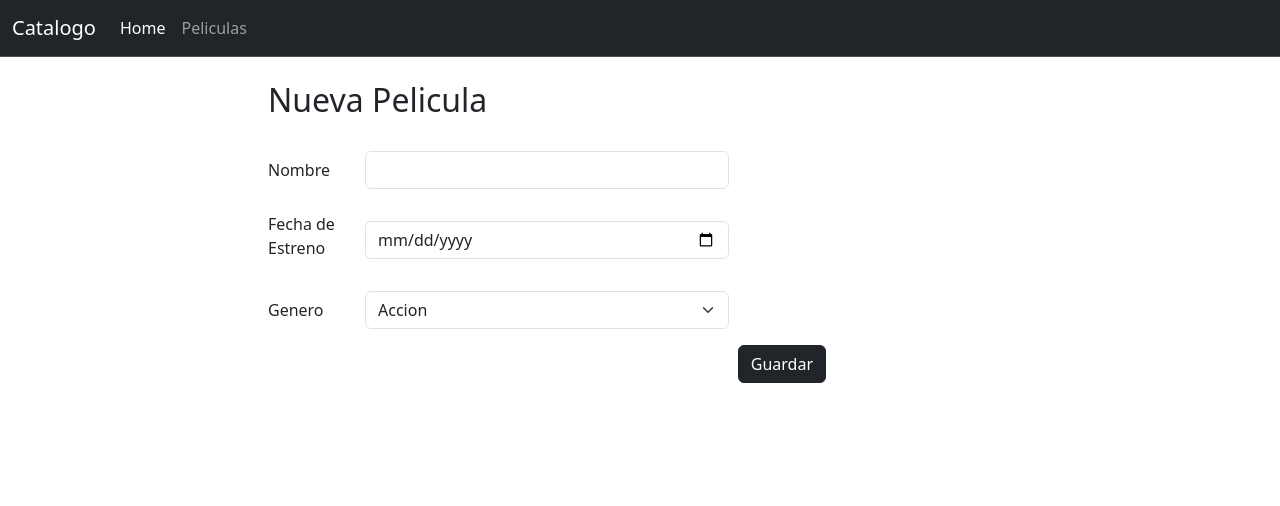
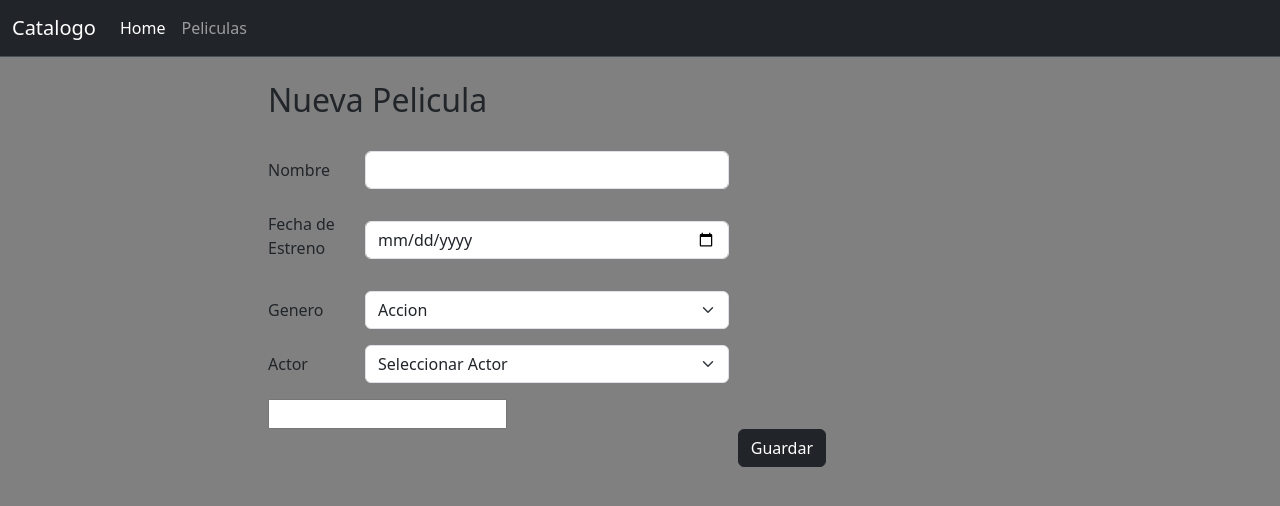
Before and after one commit to Thecknt/MoviesH2, a Spring Boot app: page /pelicula in a window 1280 px wide. Shown: the top 506 px of the page. Run offline with Spring Boot 4, Linux system fonts and the light colour scheme; data comes from the database, SQL or seed files in the repository; data that the repository does not hold is empty.

Commit message:
[ALPHA] [Fix - ADD] image related to actor selected

```diff
--- a/src/main/java/com/cristian/peliculas/controllers/PeliculaController.java
+++ b/src/main/java/com/cristian/peliculas/controllers/PeliculaController.java
@@ -1,11 +1,14 @@
 package com.cristian.peliculas.controllers;
 
+import com.cristian.peliculas.entities.Actor;
 import com.cristian.peliculas.entities.Pelicula;
 import com.cristian.peliculas.services.IActorService;
 import com.cristian.peliculas.services.IGeneroService;
 import com.cristian.peliculas.services.IPeliculaService;
+import jakarta.validation.Valid;
 import org.springframework.stereotype.Controller;
 import org.springframework.ui.Model;
+import org.springframework.validation.BindingResult;
 import org.springframework.web.bind.annotation.GetMapping;
 import org.springframework.web.bind.annotation.ModelAttribute;
 import org.springframework.web.bind.annotation.PathVariable;
@@ -24,20 +27,22 @@
 
     private IActorService actorService;
 
-    public PeliculaController(IPeliculaService peliculaService, IGeneroService generoService,IActorService actorService) {
+    public PeliculaController(IPeliculaService peliculaService, IGeneroService generoService, IActorService actorService) {
         this.peliculaService = peliculaService;
         this.generoService = generoService;
         this.actorService = actorService;
     }
 
+    String pelicula = "pelicula";
     @GetMapping("/pelicula")
     public String crear(Model model) {
         Pelicula pelicula = new Pelicula();
         model.addAttribute("pelicula", pelicula);
-        model.addAttribute("generos",generoService.findAll());
+        model.addAttribute("generos", generoService.findAll());
         model.addAttribute("actores", actorService.findAll());
         model.addAttribute("titulo", "Nueva Pelicula");
-        return "pelicula";    }
+        return "pelicula";
+    }
 
     @GetMapping("/pelicula/{id}")
     public String editar(@PathVariable(name = "id") Long id, Model model) {
@@ -50,13 +55,22 @@
     }
 
     @PostMapping("/pelicula")
-    public String guardar(Pelicula pelicula, @ModelAttribute(name = "ids") String ids) {
+    public String guardar(@Valid Pelicula pelicula, BindingResult bindingResult, @ModelAttribute(name = "ids") String ids) {
+
+        //BindingResult es donde se guardados las variaciones del form
+        //Si hay un error en el form lo envio a cargar nuevamente
+        if (bindingResult.hasErrors()) {
+            return "pelicula";
+        }
         List<Long> idsProtagonistas = Arrays.stream(ids.split(",")).map(Long::parseLong).collect(Collectors.toList());
+        List<Actor> protagonistas = actorService.findAllById(idsProtagonistas);
+        pelicula.setProtagonistas(protagonistas);
         peliculaService.save(pelicula);
         return "redirect:home";
     }
-@GetMapping({"/", "/home", "/index"})
-    public String home(){
+
+    @GetMapping({"/", "/home", "/index"})
+    public String home() {
         return "home";
     }
 }
--- a/src/main/java/com/cristian/peliculas/entities/Pelicula.java
+++ b/src/main/java/com/cristian/peliculas/entities/Pelicula.java
@@ -1,6 +1,8 @@
 package com.cristian.peliculas.entities;
 
 import jakarta.persistence.*;
+import jakarta.validation.constraints.NotEmpty;
+import jakarta.validation.constraints.NotNull;
 import org.springframework.format.annotation.DateTimeFormat;
 
 import java.io.Serializable;
@@ -17,12 +19,15 @@
     @GeneratedValue(strategy = GenerationType.IDENTITY)
     private Long id;
 
+    @NotEmpty
     private String nombre;
     @Column
     @Temporal(TemporalType.DATE)
     @DateTimeFormat(pattern = "yyyy-MM-dd")
+    @NotNull
     private Date fechaEstreno;
 
+    @NotNull
     @OneToOne
     private Genero genero;
 
--- a/src/main/resources/import.sql
+++ b/src/main/resources/import.sql
@@ -3,5 +3,5 @@
 INSERT INTO GENEROS(NOMBRE) VALUES ('Terror');
 INSERT INTO GENEROS(NOMBRE) VALUES ('Fantasia');
 INSERT INTO GENEROS(NOMBRE) VALUES ('Ciencia Ficcion');
-INSERT INTO ACTORES(NOMBRE, URL_IMAGEN) VALUES('Keanu Reeves', https://encrypted-tbn0.gstatic.com/images?q=tbn:ANd9GcR9Ht2WFi5ItkX_FgYO_Sc3PctjmcOSyo8YgUL7SRvh4T36CKXfVCMUrQImlAzCeY_xRqQ&usqp=CAU);
-INSERT INTO ACTORES(NOMBRE, URL_IMAGEN) VALUES('Hugh Jackman',https://encrypted-tbn0.gstatic.com/images?q=tbn:ANd9GcSv8KLIqD5X5XBZXXHh5PNNq-MRZn2hWlgSaZRcnDWjj_INE2FecEl_IU3xZwhPFVIPbH0&usqp=CAU);
+INSERT INTO ACTORES(NOMBRE, URL_IMAGEN) VALUES('Keanu Reeves','https://i.pinimg.com/originals/71/9f/61/719f61a66dafab906a7b51ce691160a3.jpg');
+INSERT INTO ACTORES(NOMBRE, URL_IMAGEN) VALUES('Hugh Jackman','https://upload.wikimedia.org/wikipedia/commons/7/77/Logan_Japan_Premiere_Red_Carpet-_Hugh_Jackman_%2838445328406%29_%28rotated%29.jpg');
--- /dev/null
+++ b/src/main/resources/static/css/style.css
@@ -0,0 +1,3 @@
+body{
+    background-color: grey;
+}
--- /dev/null
+++ b/src/main/resources/static/js/script.js
@@ -0,0 +1,44 @@
+function actorSelected(select){
+let index = select.selectedIndex;
+let option = select.options[index];
+let id = option.value;
+let nombre = option.text;
+let urlImagen = option.dataset.url;
+
+option.disabled= "disabled";
+select.selectedIndex = 0; //comboBox lo vuelvo a cero
+
+agregarActor(id, nombre, urlImagen);
+
+let ids = $("#ids").val();
+
+if(ids == ""){
+$("#ids").val(id);
+} else {
+$("#ids").val(ids + "," + id);
+   }
+}
+
+function agregarActor(id, nombre, urlImagen){
+let htmlString = `<div class="card col-md-3 m-2" style="width: 10rem">
+     <img src="{urlImagen}" class="card-img-top">
+         <div class="card-body">
+              <p class="card-text">${nombre}</p>
+                 <button class="btn btn-danger" data-id="{id}" onclick="eliminarActor(this)">Eliminar</button>
+         </div>
+</div>`;
+
+htmlString = htmlString.replace("{urlImagen}",urlImagen);
+htmlString = htmlString.replace("{NOMBRE}",nombre);
+htmlString = htmlString.replace("{ID}",id);
+$("#protagonistas_container").append(htmlString);
+}
+
+function eliminarActor(btn){
+let id = btn.dataset.id;
+let node = btn.parentElement.parentElement;
+let arrayIds = $("#ids").val().split(",").filter(idActor => idActor != id);//si quiero eliminar el id=3 por ej: 1,2,3,10 => [1,2,3,10] => [1,2,10]
+$("#ids").val(arrayIds.join(","));
+$("#protagonistas option[value='"+ id + "']").prop("disabled", false);
+$(node).remove();
+}
--- a/src/main/resources/templates/layouts/head.html
+++ b/src/main/resources/templates/layouts/head.html
@@ -1,5 +1,13 @@
 <head>
     <meta charset="UTF-8">
     <title>Libreria de Peliculas</title>
-    <link href="https://cdn.jsdelivr.net/npm/bootstrap@5.3.2/dist/css/bootstrap.min.css" rel="stylesheet" integrity="sha384-T3c6CoIi6uLrA9TneNEoa7RxnatzjcDSCmG1MXxSR1GAsXEV/Dwwykc2MPK8M2HN" crossorigin="anonymous">
+    <link href="https://cdn.jsdelivr.net/npm/bootstrap@5.3.2/dist/css/bootstrap.min.css" rel="stylesheet"
+          integrity="sha384-T3c6CoIi6uLrA9TneNEoa7RxnatzjcDSCmG1MXxSR1GAsXEV/Dwwykc2MPK8M2HN" crossorigin="anonymous">
+    <script src="https://cdn.jsdelivr.net/npm/bootstrap@5.3.2/dist/js/bootstrap.bundle.min.js"
+            integrity="sha384-C6RzsynM9kWDrMNeT87bh95OGNyZPhcTNXj1NW7RuBCsyN/o0jlpcV8Qyq46cDfL"
+            crossorigin="anonymous"></script>
+    <script src="https://code.jquery.com/jquery-3.7.1.min.js" integrity="sha256-/JqT3SQfawRcv/BIHPThkBvs0OEvtFFmqPF/lYI/Cxo="
+            crossorigin="anonymous"></script>
+    <script src="js/script.js"></script>
+    <link rel="stylesheet" href="css/style.css">
 </head>
--- a/src/main/resources/templates/pelicula.html
+++ b/src/main/resources/templates/pelicula.html
@@ -12,6 +12,7 @@
             <label for="nombre" class="col-sm-2 col-form-label">Nombre</label>
             <div class="col-sm-8">
                 <input type="text" class="form-control" id="nombre" th:field="*{nombre}">
+               <!-- <div class="invalid-feed" th:if="${#fields.hasError('nombre')}" th:errors="*{nombre}"></div> -->
             </div>
         </div>
 
@@ -19,6 +20,7 @@
             <label for="fecha_estreno" class="col-sm-2 col-form-label">Fecha de Estreno</label>
             <div class="col-sm-8 py-3">
                 <input type="date" class="form-control" id="fecha_estreno" th:field="*{fechaEstreno}">
+                <!-- <div class="invalid-feed" th:if="${#fields.hasError('fechaEstreno')}" th:errors="*{fechaEstreno}"></div> -->
             </div>
         </div>
 
@@ -26,20 +28,33 @@
             <label for="genero" class="col-sm-2 col-form-label">Genero</label>
             <div class="col-sm-8">
                 <select class="form-select" id="genero">
-                    <option th:each="genero : ${generos}" th:text="${genero.nombre}" th:value="${genero.id}" th:field="*{genero}">
+                    <option th:each="genero : ${generos}" th:text="${genero.nombre}" th:value="${genero.id}"
+                            th:field="*{genero}">
                     </option>
                 </select>
+              <!--  <div class="invalid-feed" th:if="${#fields.hasError('genero')}" th:errors="*{genero}"></div> -->
             </div>
         </div>
 
+        <div class="row mb-3">
+            <label for="protagonistas" class="col-sm-2 col-form-label">Actor</label>
+            <div class="col-sm-8">
+                <select class="form-select" th:fields="*{protagonistas}" onchange="actorSelected(this)" id="protagonistas">
+                    <option th:text="'Seleccionar Actor'" th:value="0"></option>
+                    <option th:each="actor : ${actores}" th:text="${actor.nombre}" th:value="${actor.id}"
+                            th:data-url="${actor.urlImagen}">
+                    </option>
+                </select>
+               <!-- <div class="invalid-feed" th:if="${#fields.hasError('protagonistas')}" th:errors="*{actor}"></div> -->
+            </div>
+        </div>
+        <input id="ids" name="ids" type="text">
+        <div id="protagonistas_container">
+
+        </div>
         <button type="submit" class="btn btn-dark float-end">Guardar</button>
     </form>
 </div>
 
-
-<script src="https://cdn.jsdelivr.net/npm/bootstrap@5.3.2/dist/js/bootstrap.bundle.min.js"
-        integrity="sha384-C6RzsynM9kWDrMNeT87bh95OGNyZPhcTNXj1NW7RuBCsyN/o0jlpcV8Qyq46cDfL"
-        crossorigin="anonymous"></script>
-
 </body>
 </html>
```
Also changed, not shown: pom.xml (+8 -0 lines).
